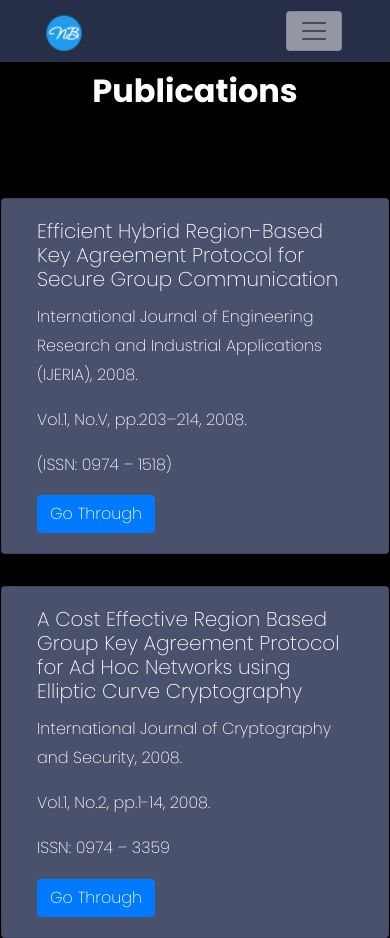
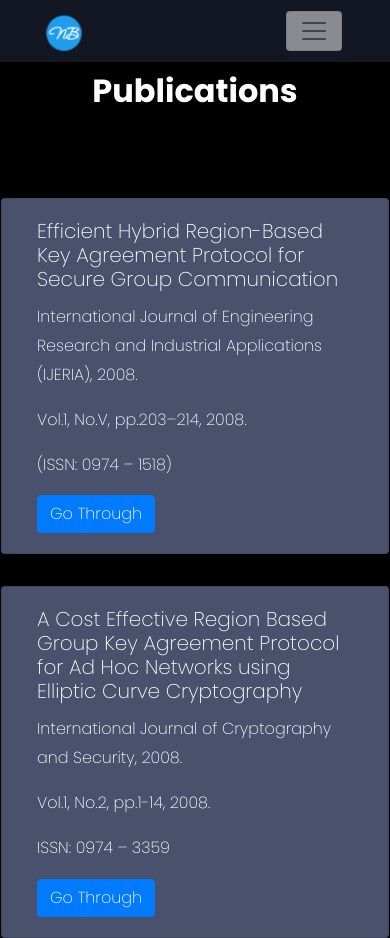
Before and after one commit to developerpradeepofficial/FreeLancing-Proff.Portfolio, a plain HTML site: page publications.html in a window 390 px wide. Shown: the top 938 px of the page. Drawn offline with nearby package versions, Linux system fonts and the light colour scheme; a web font is replaced by a local one.

Commit message:
Update style.css

```diff
--- a/style.css
+++ b/style.css
@@ -512,6 +512,7 @@ div[role="progressbar"]::before {
 
 @media screen and (max-width: 567px) {
   .navbar {
-    background: #272e48;
+    background: rgba(39, 46, 72, 0.5);
+
   }
 }
```
